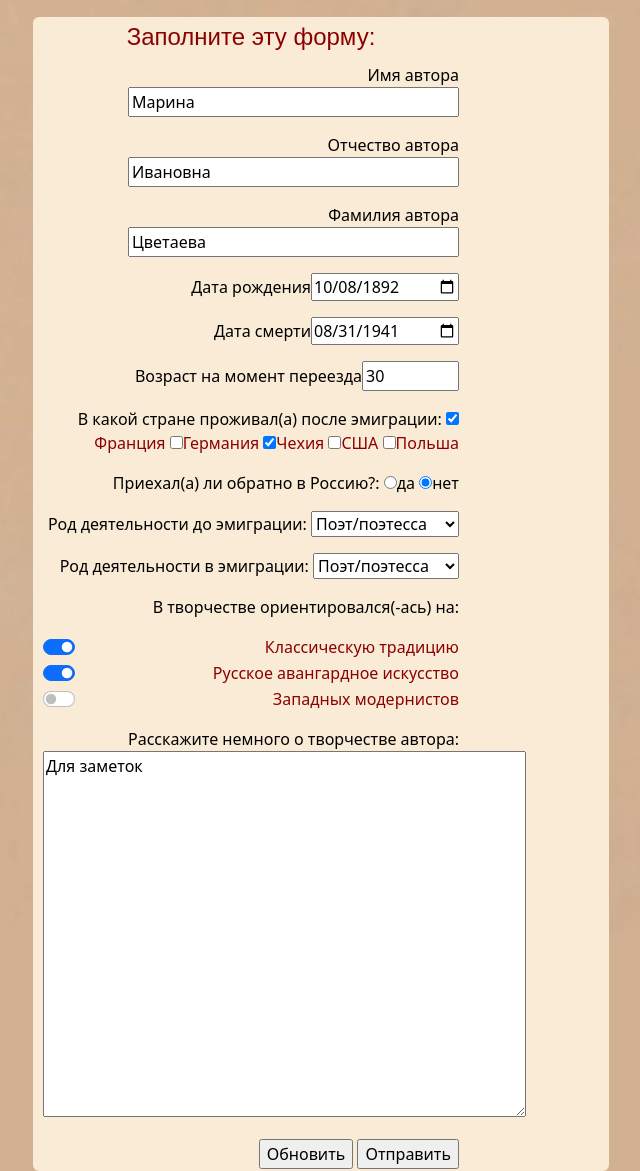
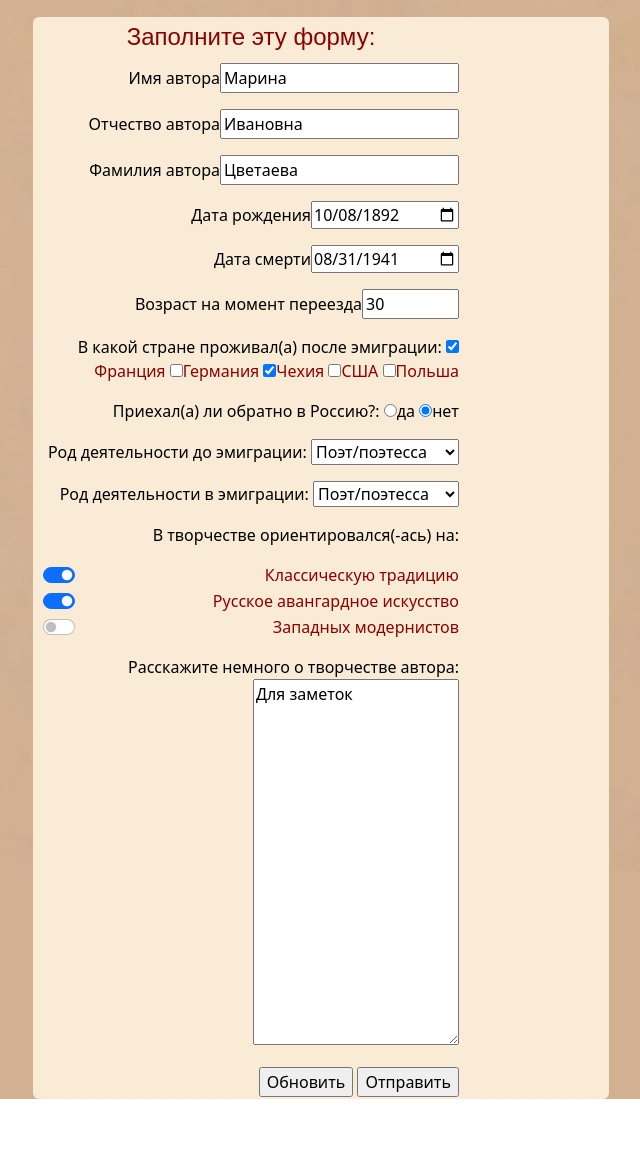
Before and after one commit to polina-novinski/emigration-, a plain HTML site: page emigration_py_project/form_author.html in a window 1280 px wide. Shown: the part 336-1507 px from the top of the page, without its empty margins (351-991 px from the left). After the commit the page ends 1435 px from the top, so only its background shows below. Drawn offline with nearby package versions, Linux system fonts and the light colour scheme.

Commit message:
Update form_author.html

```diff
--- a/emigration_py_project/form_author.html
+++ b/emigration_py_project/form_author.html
@@ -78,9 +78,9 @@
 <p> <input type="hidden" name="q" value="search"></p>
 	<fieldset class="one">
 		<legend align="center"><font face="fantasy" color="DarkRed">Заполните эту форму:</font></legend>
-		<p><label>Имя автора</label><input type="text" name="name" size="30" value="Марина"></p>
-		<p><label>Отчество автора</label><input type="text" name="second-name" size="30"  value="Ивановна"></p>
-		<p><label>Фамилия автора </label><input type="text" name="surname" size="30" value="Цветаева"></p>
+		<p><label>Имя автора</label><input type="text" name="name" value="Марина"></p>
+		<p><label>Отчество автора</label><input type="text" name="second-name"  value="Ивановна"></p>
+		<p><label>Фамилия автора </label><input type="text" name="surname" value="Цветаева"></p>
 		<p><label>Дата рождения </label><input type="date" name="date_born" size="30" value="1892-10-08"></p>
 		<p><label>Дата смерти </label><input type="date" name="date_death" size="30" value="1941-08-31"></p>
 		<p><label>Возраст на момент переезда</label><input type="number" name="age" size="30" min="1" max="100" value="30"></p>
@@ -130,7 +130,7 @@
 		</p>
 		<p> Расскажите немного о творчестве автора:
         <br>
-        <TEXTAREA cols=50 rows=15 name="textarea" >Для заметок</TEXTAREA>
+        <TEXTAREA rows=15 name="textarea" >Для заметок</TEXTAREA>
         </p>
 		<input type="Reset"  name="Reset"  value="Обновить">
 		<input type="Submit" name="submit" value="Отправить">
```
